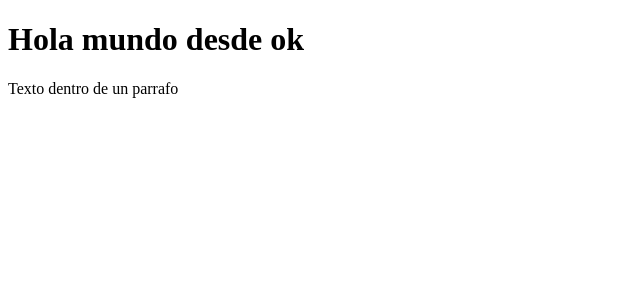
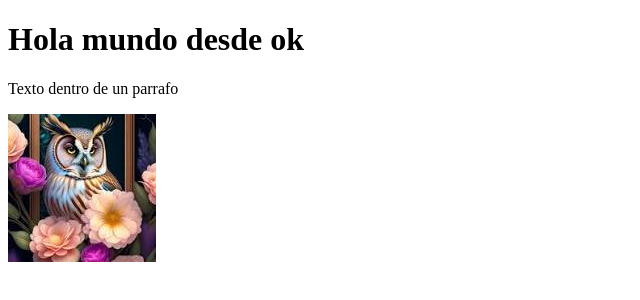
Before and after one commit to maribelcalla/Dev, a plain HTML site: page index.html in a window 1280 px wide. Shown: the whole page, without its empty margins (0-640 px from the left). Drawn offline with Linux system fonts and the light colour scheme.

Commit message:
add Imagen
Add imagenes animales

```diff
--- a/index.html
+++ b/index.html
@@ -8,7 +8,7 @@
 <body>
     <h1>Hola mundo desde ok </h1>
     <p>Texto dentro de un parrafo</p>
-    <img src="">
+    <img src="buho.jpeg">
 
 </body>
 </html>
```
Also changed, not shown: buho.jpeg (added), butterfly.jpeg (added), cat.jpeg (added), lion.jpeg (added), tigger.jpeg (added).
